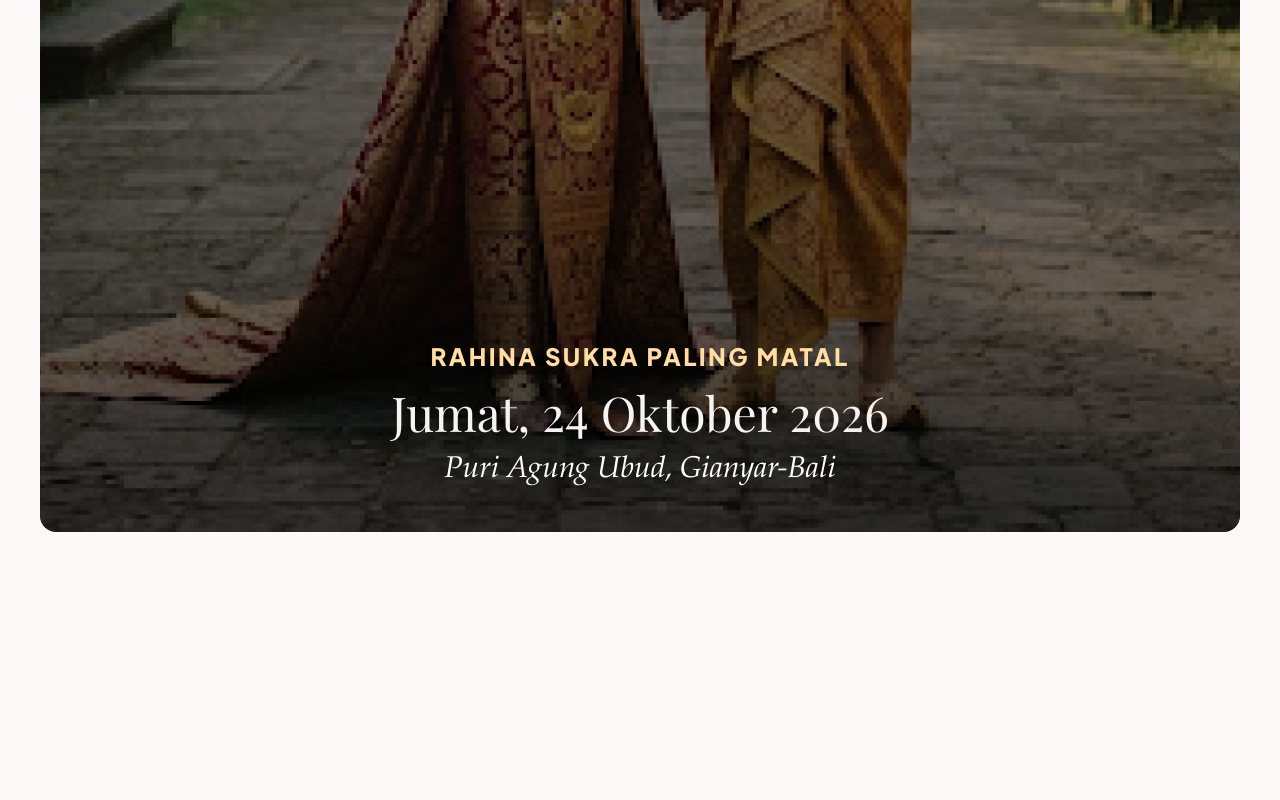
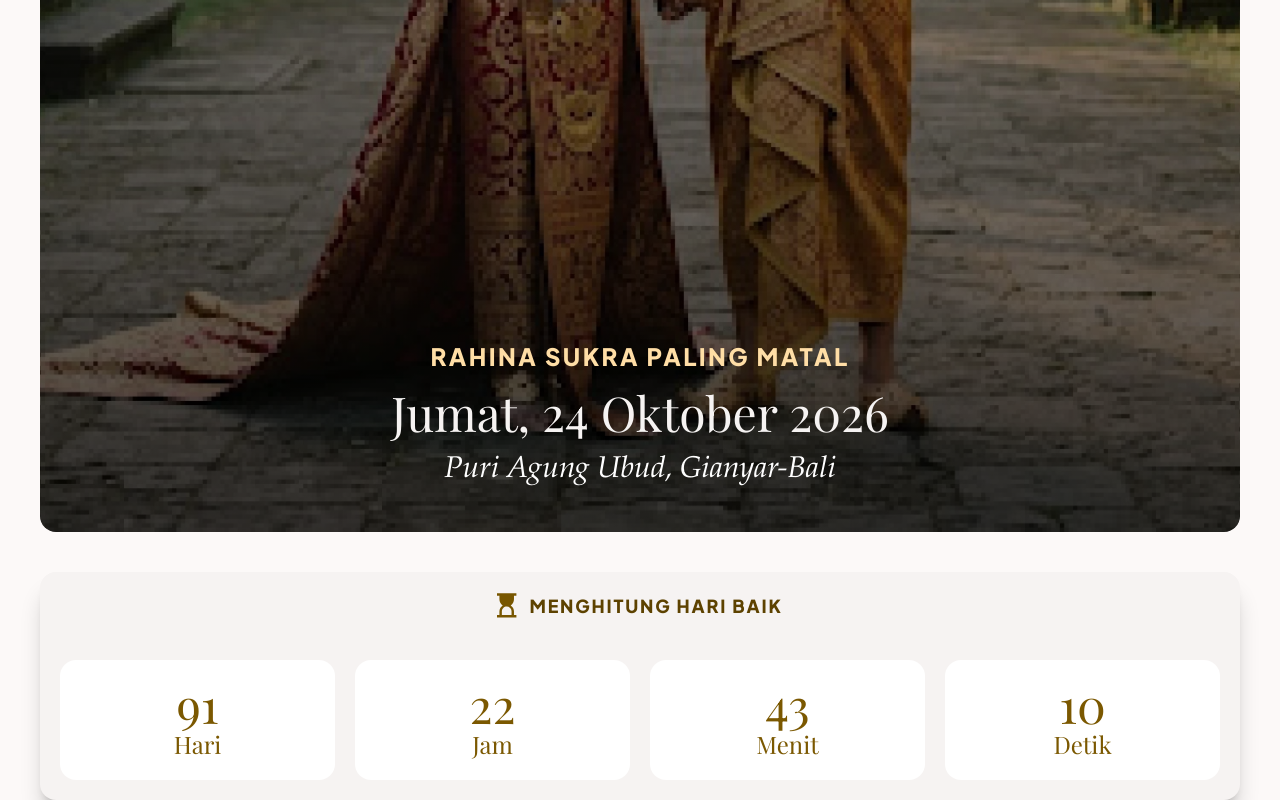
Before and after one commit to Wikan-dev/surgaLoka, a React (Vite) app: page /mainPages in a window 1280 px wide. Shown: the part 1604-2404 px from the top of the page. Before the commit the page ends 2176 px from the top, so only its background shows below. Built offline with nearby package versions, Linux system fonts and the light colour scheme.

Commit message:
refactor: utilities for the new feature

```diff
--- /dev/null
+++ b/src/helper/types.tsx
@@ -0,0 +1,3 @@
+export default interface CountdownProps {
+  targetDate: string | number | Date;
+}
--- a/src/pages/MainPages.tsx
+++ b/src/pages/MainPages.tsx
@@ -4,8 +4,11 @@ import image from '../assets/png/AB6AXuBGuohL2q-6sZ9MeVaxn3QRTsro3jzjn_9PTkeqFGC
 import temple from '../assets/svg/Container(5).svg';
 import RoyalFam from '../assets/components/royalFam.tsx';
 import engagedImage from '../assets/webp/royal_balinese_wedding_couple_in_payas_agung_attire.webp';
+import Countdown from '../function/Countdown.tsx'
 
 export default function MainPages() {
+  const targetTime = "2026-12-31T23:59:59";
+
   return (
     <div>
       <header className='relative z-50 -mx-10 -mt-3 px-10 pt-3 pb-5 drop-shadow-md/10 flex justify-between bg-white'>
@@ -32,7 +35,7 @@ export default function MainPages() {
       </div>
       <div className='h-1 rounded-full w-20 bg-primary-300 mx-auto mt-10' />
       <RoyalFam />
-      <div className='relative overflow-hidden rounded-2xl relative my-10'>
+      <div className='overflow-hidden rounded-2xl relative my-10'>
         <img src={engagedImage} className='w-full rounded-2xl' />
         <div className='absolute inset-0 bg-linear-to-b from-white/0 to-black/70 z-10' />
         <div className='absolute inset-1 z-10 h-fit mt-auto mb-10 px-7 text-white text-center flex flex-col gap-4'>
@@ -41,6 +44,7 @@ export default function MainPages() {
           <p className='font-garamond text-3xl italic'>Puri Agung Ubud, Gianyar-Bali</p>
         </div>
       </div>
+      <Countdown targetDate={targetTime} />
     </div>
   )
 }
```
Also changed, not shown: src/assets/svg/Container(6).svg (added).
